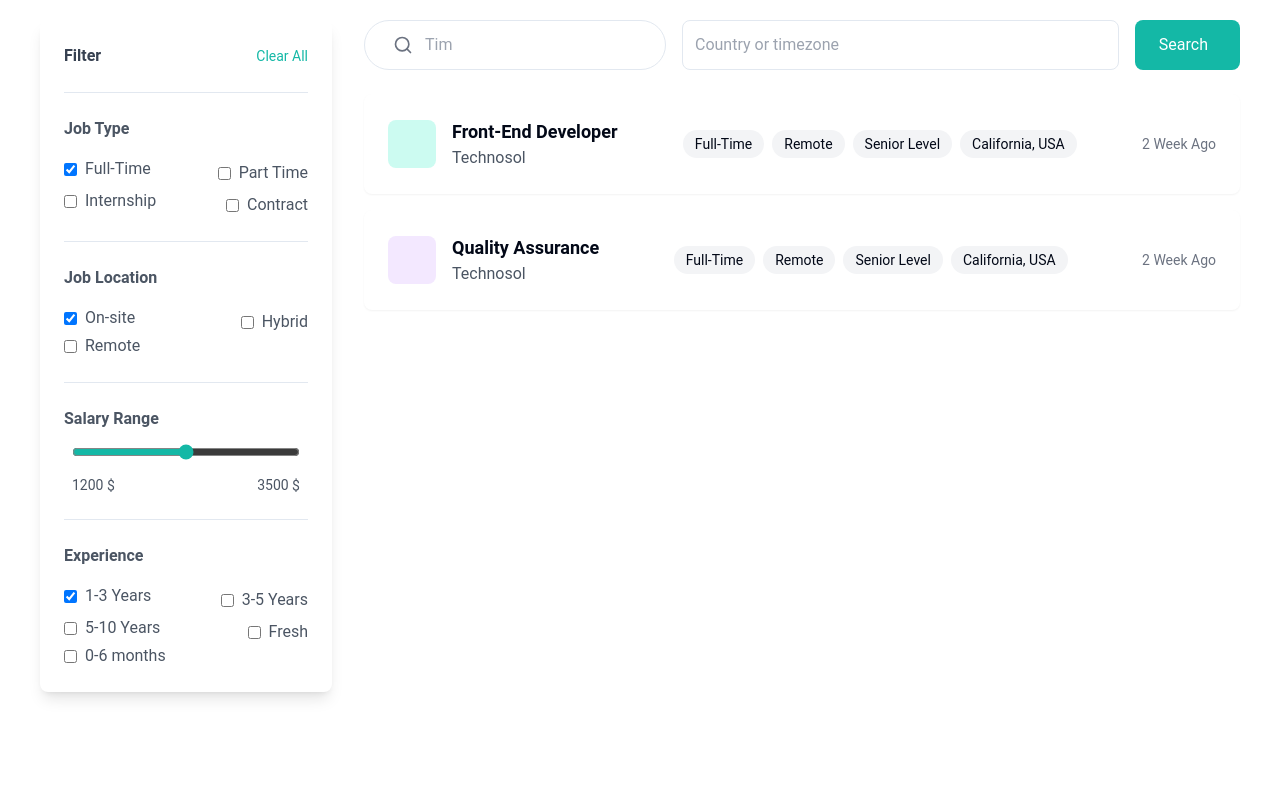
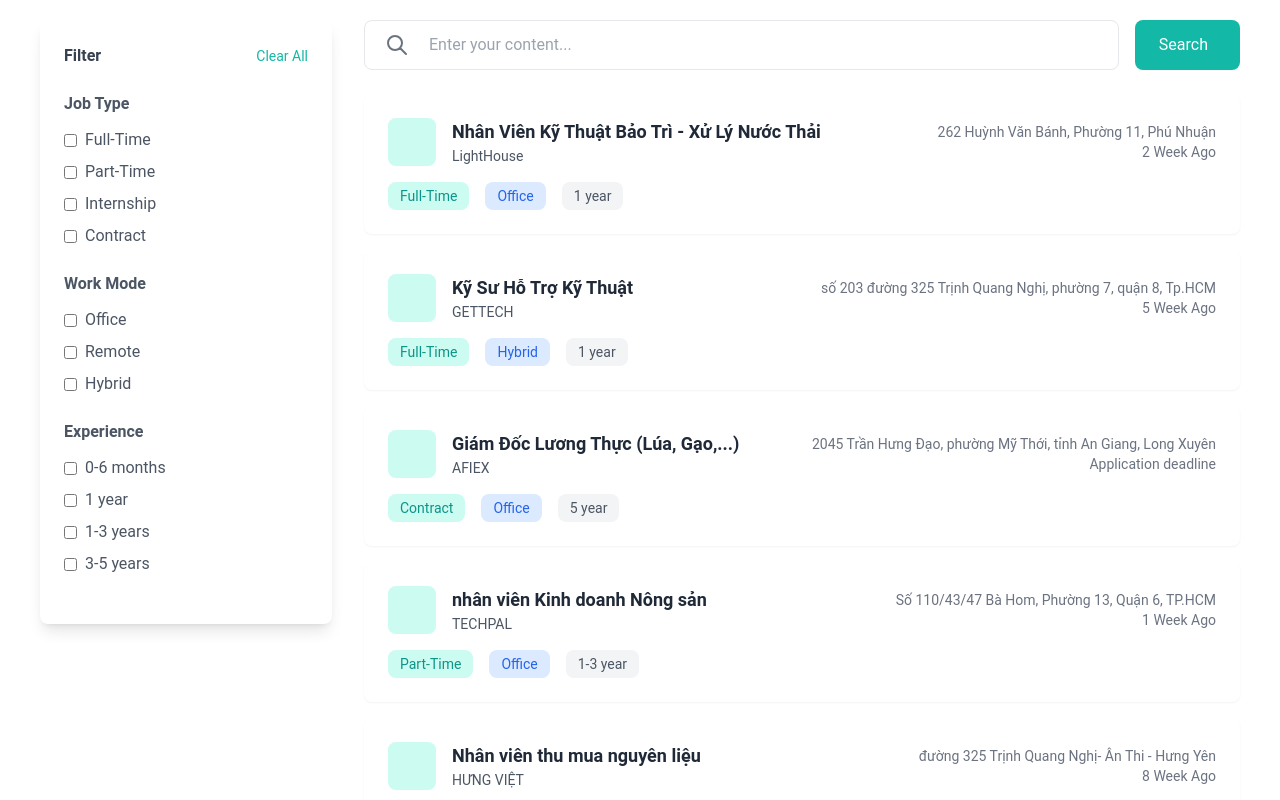
Before and after one commit to huynguyentrong/ProjectFinal, a Next.js app: page /hiring in a window 1280 px wide. Shown: the part 560-1360 px from the top of the page. Built offline with nearby package versions, Linux system fonts and the light colour scheme.

Commit message:
update file

```diff
--- a/src/app/hiring/page.tsx
+++ b/src/app/hiring/page.tsx
@@ -1,8 +1,115 @@
 "use client";
-import { Search } from "lucide-react";
-import React from "react";
+import React, { useState, useMemo } from "react";
 
+interface Job {
+  id: number;
+  title: string;
+  company: string;
+  type: string;
+  location: string;
+  workMode: string;
+  experience: string;
+  postedTime: string;
+}
+
+const jobsData: Job[] = [
+  {
+    id: 1,
+    title: "Nhân Viên Kỹ Thuật Bảo Trì - Xử Lý Nước Thải",
+    company: "LightHouse",
+    type: "Full-Time",
+    location: "262 Huỳnh Văn Bánh, Phường 11, Phú Nhuận",
+    workMode: "Office",
+    experience: "1 year",
+    postedTime: "2 Week Ago",
+  },
+  {
+    id: 2,
+    title: "Kỹ Sư Hỗ Trợ Kỹ Thuật",
+    company: "GETTECH",
+    type: "Full-Time",
+    location: "số 203 đường 325 Trịnh Quang Nghị, phường 7, quận 8, Tp.HCM",
+    workMode: "Hybrid",
+    experience: "1 year",
+    postedTime: "5 Week Ago",
+  },
+  {
+    id: 3,
+    title: "Giám Đốc Lương Thực (Lúa, Gạo,...)",
+    company: "AFIEX",
+    type: "Contract",
+    location: "2045 Trần Hưng Đạo, phường Mỹ Thới, tỉnh An Giang, Long Xuyên",
+    workMode: "Office",
+    experience: "5 year",
+    postedTime: "Application deadline",
+  },
+  {
+    id: 4,
+    title: "nhân viên Kinh doanh Nông sản",
+    company: "TECHPAL",
+    type: "Part-Time",
+    location: "Số 110/43/47 Bà Hom, Phường 13, Quận 6, TP.HCM",
+    workMode: "Office",
+    experience: "1-3 year",
+    postedTime: "1 Week Ago",
+  },
+  {
+    id: 5,
+    title: "Nhân viên thu mua nguyên liệu",
+    company: "HƯNG VIỆT",
+    type: "Internship",
+    location: "đường 325 Trịnh Quang Nghị- Ân Thi - Hưng Yên",
+    workMode: "Remote",
+    experience: "0-6 months",
+    postedTime: "8 Week Ago",
+  },
+];
 const Hiring = () => {
+  const [searchText, setSearchText] = useState("");
+  const [filters, setFilters] = useState({
+    type: [] as string[],
+    workMode: [] as string[],
+    experience: [] as string[],
+  });
+
+  // Hàm để lọc công việc dựa trên bộ lọc và tìm kiếm
+  const filteredJobs = useMemo(() => {
+    const searchLower = searchText.toLowerCase();
+
+    return jobsData.filter((job) => {
+      const matchesSearch =
+        job.title.toLowerCase().includes(searchLower) ||
+        job.company.toLowerCase().includes(searchLower) ||
+        job.location.toLowerCase().includes(searchLower);
+
+      const matchesFilters =
+        (filters.type.length === 0 ||
+          filters.type.includes(job.type as string)) &&
+        (filters.workMode.length === 0 ||
+          filters.workMode.includes(job.workMode as string)) &&
+        (filters.experience.length === 0 ||
+          filters.experience.includes(job.experience as string));
+
+      return matchesSearch && matchesFilters;
+    });
+  }, [searchText, filters]);
+
+  const handleCheckboxChange = (
+    filterCategory: keyof typeof filters,
+    value: string
+  ) => {
+    setFilters((prevFilters) => {
+      const categoryFilters = prevFilters[filterCategory];
+      const isChecked = categoryFilters.includes(value);
+      return {
+        ...prevFilters,
+        [filterCategory]: isChecked
+          ? categoryFilters.filter((item) => item !== value)
+          : [...categoryFilters, value],
+      };
+    });
+  };
+
   return (
     <div>
       <div className="px-4 w-full bg-[#c3efef] py-10">
@@ -21,146 +128,73 @@ const Hiring = () => {
             <div className="bg-white p-6 rounded-lg shadow-lg">
               <div className="flex justify-between items-center mb-6">
                 <h2 className="font-bold text-gray-700">Filter</h2>
-                <button className="text-teal-500 text-sm">Clear All</button>
+                <button
+                  className="text-teal-500 text-sm"
+                  onClick={() =>
+                    setFilters({ type: [], workMode: [], experience: [] })
+                  }
+                >
+                  Clear All
+                </button>
               </div>
-              <hr className="mb-6" />
+
               {/* <!-- Job Type --> */}
               <div className="mb-6">
                 <h3 className="font-semibold mb-3 text-gray-600">Job Type</h3>
-                <div className="space-y-2 flex items-center justify-between">
-                  <label className="flex items-center">
-                    <input
-                      type="checkbox"
-                      checked
-                      className="form-checkbox text-teal-500"
-                    />
-                    <span className="ml-2 text-gray-600">Full-Time</span>
-                  </label>
-                  <label className="flex items-center">
+                <div className="space-y-2">
+                  {["Full-Time", "Part-Time", "Internship", "Contract"].map(
+                    (type) => (
+                      <label key={type} className="flex items-center">
                         <input
                           type="checkbox"
                           className="form-checkbox text-teal-500"
+                          checked={filters.type.includes(type)}
+                          onChange={() => handleCheckboxChange("type", type)}
                         />
-                    <span className="ml-2 text-gray-600">Part Time</span>
+                        <span className="ml-2 text-gray-600">{type}</span>
                       </label>
+                    )
+                  )}
                 </div>
-                <div className="space-y-2 flex items-center justify-between">
-                  <label className="flex items-center">
+              </div>
+
+              {/* <!-- Work Mode --> */}
+              <div className="mb-6">
+                <h3 className="font-semibold mb-3 text-gray-600">Work Mode</h3>
+                <div className="space-y-2">
+                  {["Office", "Remote", "Hybrid"].map((mode) => (
+                    <label key={mode} className="flex items-center">
                       <input
                         type="checkbox"
                         className="form-checkbox text-teal-500"
+                        checked={filters.workMode.includes(mode)}
+                        onChange={() => handleCheckboxChange("workMode", mode)}
                       />
-                    <span className="ml-2 text-gray-600">Internship</span>
+                      <span className="ml-2 text-gray-600">{mode}</span>
                     </label>
-                  <label className="flex items-center">
+                  ))}
+                </div>
+              </div>
+
+              {/* <!-- Experience --> */}
+              <div className="mb-6">
+                <h3 className="font-semibold mb-3 text-gray-600">Experience</h3>
+                <div className="space-y-2">
+                  {["0-6 months", "1 year", "1-3 years", "3-5 years"].map(
+                    (exp) => (
+                      <label key={exp} className="flex items-center">
                         <input
                           type="checkbox"
                           className="form-checkbox text-teal-500"
+                          checked={filters.experience.includes(exp)}
+                          onChange={() =>
+                            handleCheckboxChange("experience", exp)
+                          }
                         />
-                    <span className="ml-2 text-gray-600">Contract</span>
+                        <span className="ml-2 text-gray-600">{exp}</span>
                       </label>
-                </div>
-              </div>
-              <hr className="mb-6" />
-              {/* <!-- Job Location --> */}
-              <div className="mb-6">
-                <h3 className="font-semibold mb-3 text-gray-600">
-                  Job Location
-                </h3>
-                <div className="space-y-2 flex items-center justify-between">
-                  <label className="flex items-center">
-                    <input
-                      type="checkbox"
-                      checked
-                      className="form-checkbox text-teal-500"
-                    />
-                    <span className="ml-2 text-gray-600">On-site</span>
-                  </label>
-                  <label className="flex items-center">
-                    <input
-                      type="checkbox"
-                      className="form-checkbox text-teal-500"
-                    />
-                    <span className="ml-2 text-gray-600">Hybrid</span>
-                  </label>
-                </div>
-                <div className="space-y-2">
-                  <label className="flex items-center">
-                    <input
-                      type="checkbox"
-                      className="form-checkbox text-teal-500"
-                    />
-                    <span className="ml-2 text-gray-600">Remote</span>
-                  </label>
-                </div>
-              </div>
-              <hr className="mb-6" />
-
-              {/* <!-- Salary Range --> */}
-              <div className="mb-6">
-                <h3 className="font-semibold mb-3 text-gray-600">
-                  Salary Range
-                </h3>
-                <div className="px-2">
-                  <input
-                    type="range"
-                    min="1200"
-                    max="3500"
-                    value="2350"
-                    className="w-full accent-teal-500"
-                  />
-                  <div className="flex justify-between text-sm text-gray-600 mt-2">
-                    <span>1200 $</span>
-                    <span>3500 $</span>
-                  </div>
-                </div>
-              </div>
-              <hr className="mb-6" />
-
-              {/* <!-- Experience --> */}
-              <div>
-                <h3 className="font-semibold mb-3 text-gray-600">Experience</h3>
-                <div className="space-y-2 flex items-center justify-between">
-                  <label className="flex items-center">
-                    <input
-                      type="checkbox"
-                      checked
-                      className="form-checkbox text-teal-500"
-                    />
-                    <span className="ml-2 text-gray-600">1-3 Years</span>
-                  </label>
-                  <label className="flex items-center">
-                    <input
-                      type="checkbox"
-                      className="form-checkbox text-teal-500"
-                    />
-                    <span className="ml-2 text-gray-600">3-5 Years</span>
-                  </label>
-                </div>
-                <div className="space-y-2 flex items-center justify-between">
-                  <label className="flex items-center">
-                    <input
-                      type="checkbox"
-                      className="form-checkbox text-teal-500"
-                    />
-                    <span className="ml-2 text-gray-600">5-10 Years</span>
-                  </label>
-                  <label className="flex items-center">
-                    <input
-                      type="checkbox"
-                      className="form-checkbox text-teal-500"
-                    />
-                    <span className="ml-2 text-gray-600">Fresh</span>
-                  </label>
-                </div>
-                <div className="space-y-2">
-                  <label className="flex items-center">
-                    <input
-                      type="checkbox"
-                      className="form-checkbox text-teal-500"
-                    />
-                    <span className="ml-2 text-gray-600">0-6 months</span>
-                  </label>
+                    )
+                  )}
                 </div>
               </div>
             </div>
@@ -170,84 +204,71 @@ const Hiring = () => {
           <div className="lg:w-3/4">
             {/* <!-- Search Bar --> */}
             <div className="flex flex-col md:flex-row gap-4 mb-6">
-              <div className="flex items-center gap-3 border rounded-full p-2 px-5">
-                <Search className="w-5 h-5 ml-2 text-gray-500" />
-                <input type="text" placeholder="Tim" className="outline-none" />
-              </div>
-              <div className="flex-1">
+              <div className="flex items-center gap-5 w-full border border-gray-200 rounded-lg py-3 px-5">
+                <span className="flex-shrink-0 text-gray-500">
+                  <svg
+                    xmlns="http://www.w3.org/2000/svg"
+                    className="w-6 h-6"
+                    fill="none"
+                    viewBox="0 0 24 24"
+                    stroke="currentColor"
+                  >
+                    <path
+                      strokeLinecap="round"
+                      strokeLinejoin="round"
+                      strokeWidth={2}
+                      d="M21 21l-6-6m2-5a7 7 0 11-14 0 7 7 0 0114 0z"
+                    />
+                  </svg>
+                </span>
                 <input
                   type="text"
-                  placeholder="Country or timezone"
-                  className="w-full p-3 border rounded-lg"
+                  value={searchText}
+                  onChange={(e) => setSearchText(e.target.value)}
+                  className="w-full outline-none bg-transparent"
+                  placeholder="Enter your content..."
                 />
               </div>
+
               <button className="bg-teal-500 text-white px-6 py-3 rounded-lg flex items-center justify-center">
                 Search
                 <i className="fas fa-arrow-right ml-2"></i>
               </button>
             </div>
-
             {/* <!-- Job Listings --> */}
             <div className="space-y-4">
-              {/* <!-- Job Card 1 --> */}
-              <div className="bg-white p-6 rounded-lg shadow-sm">
+              {filteredJobs.map((job) => (
+                <div key={job.id} className="bg-white p-6 rounded-lg shadow-sm">
                   <div className="flex flex-col md:flex-row justify-between items-start md:items-center gap-4">
                     <div className="flex items-center gap-4">
                       <div className="w-12 h-12 bg-teal-100 rounded-lg flex items-center justify-center">
-                      <i className="fas fa-code text-teal-500"></i>
+                        <i className="fas fa-briefcase text-te"></i>
                       </div>
                       <div>
-                      <h3 className="font-bold text-lg">Front-End Developer</h3>
-                      <p className="text-gray-600">Technosol</p>
+                        <h3 className="text-lg font-bold text-gray-800">
+                          {job.title}
+                        </h3>
+                        <p className="text-sm text-gray-600">{job.company}</p>
                       </div>
                     </div>
-                  <div className="flex flex-wrap gap-2">
-                    <span className="px-3 py-1 bg-gray-100 rounded-full text-sm">
-                      Full-Time
+                    <div className="text-gray-500 text-sm text-right">
+                      <p>{job.location}</p>
+                      <p>{job.postedTime}</p>
+                    </div>
+                  </div>
+                  <div className="flex flex-wrap gap-4 mt-4">
+                    <span className="px-3 py-1 bg-teal-100 text-teal-600 text-sm rounded-lg">
+                      {job.type}
                     </span>
-                    <span className="px-3 py-1 bg-gray-100 rounded-full text-sm">
-                      Remote
+                    <span className="px-3 py-1 bg-blue-100 text-blue-600 text-sm rounded-lg">
+                      {job.workMode}
                     </span>
-                    <span className="px-3 py-1 bg-gray-100 rounded-full text-sm">
-                      Senior Level
-                    </span>
-                    <span className="px-3 py-1 bg-gray-100 rounded-full text-sm">
-                      California, USA
+                    <span className="px-3 py-1 bg-gray-100 text-gray-600 text-sm rounded-lg">
+                      {job.experience}
                     </span>
                   </div>
-                  <span className="text-gray-500 text-sm">2 Week Ago</span>
                 </div>
-              </div>
-
-              {/* <!-- Job Card 2 --> */}
-              <div className="bg-white p-6 rounded-lg shadow-sm">
-                <div className="flex flex-col md:flex-row justify-between items-start md:items-center gap-4">
-                  <div className="flex items-center gap-4">
-                    <div className="w-12 h-12 bg-purple-100 rounded-lg flex items-center justify-center">
-                      <i className="fas fa-check-circle text-purple-500"></i>
-                    </div>
-                    <div>
-                      <h3 className="font-bold text-lg">Quality Assurance</h3>
-                      <p className="text-gray-600">Technosol</p>
-                    </div>
-                  </div>
-                  <div className="flex flex-wrap gap-2">
-                    <span className="px-3 py-1 bg-gray-100 rounded-full text-sm">
-                      Full-Time
-                    </span>
-                    <span className="px-3 py-1 bg-gray-100 rounded-full text-sm">
-                      Remote
-                    </span>
-                    <span className="px-3 py-1 bg-gray-100 rounded-full text-sm">
-                      Senior Level
-                    </span>
-                    <span className="px-3 py-1 bg-gray-100 rounded-full text-sm">
-                      California, USA
-                    </span>
-                  </div>
-                  <span className="text-gray-500 text-sm">2 Week Ago</span>
-                </div>
-              </div>
+              ))}
             </div>
           </div>
         </div>
```
Lines whose indentation alone changed are shown as unchanged.
